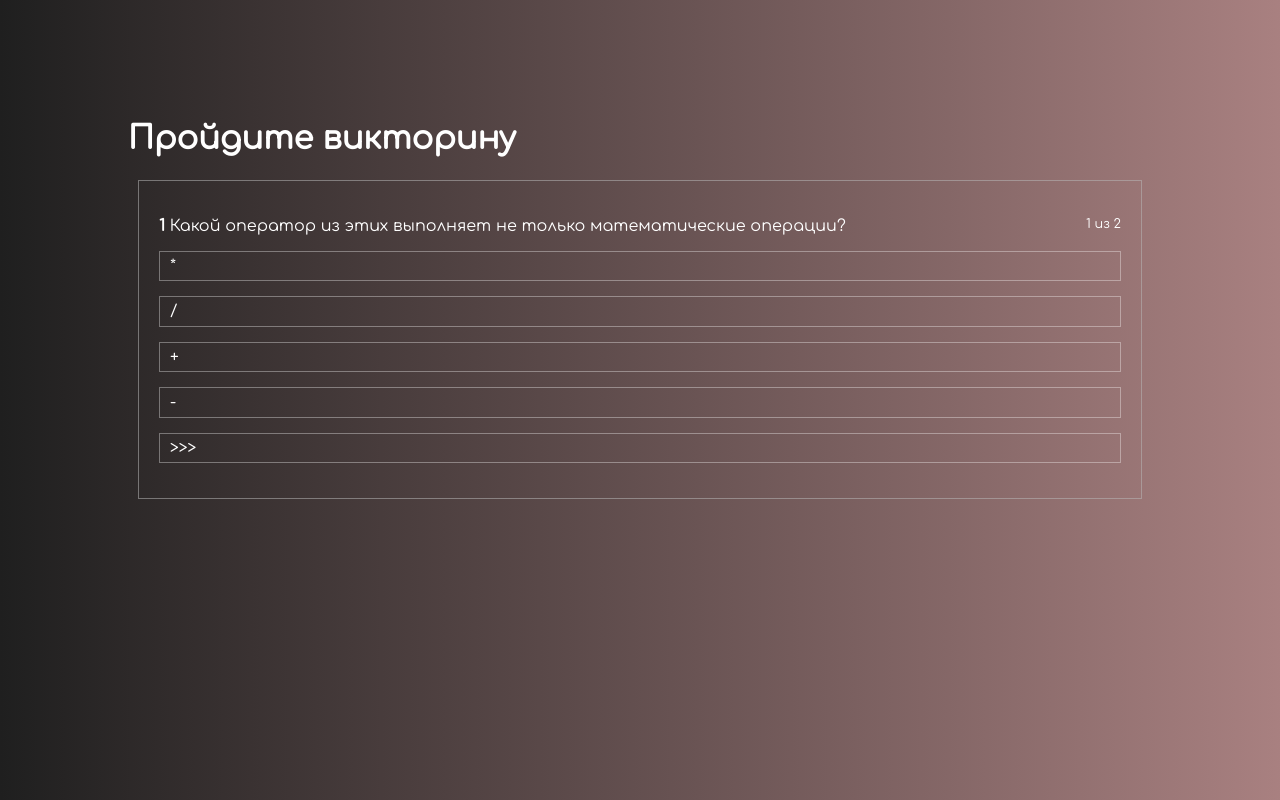
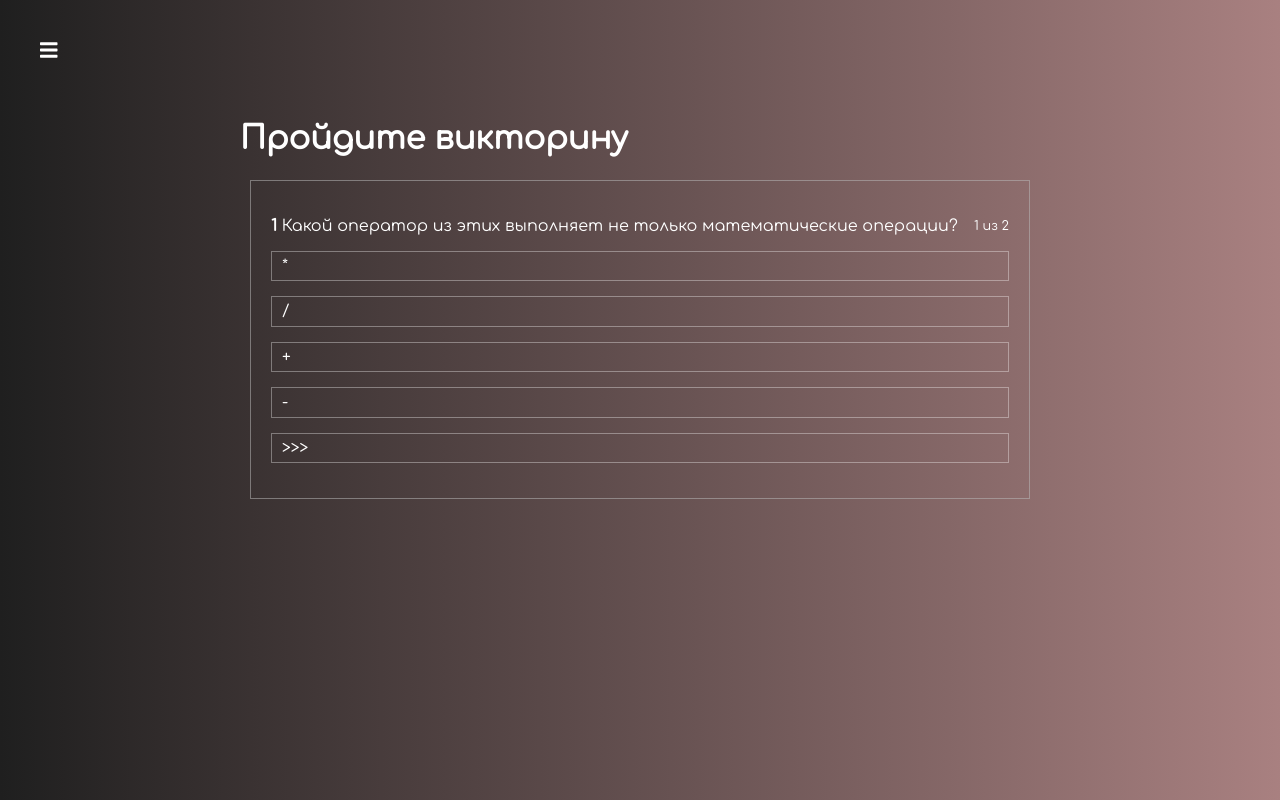
Before and after one commit to Amstergo/Quiz, a React app: page / in a window 1280 px wide. Built offline with nearby package versions, Linux system fonts and the light colour scheme.

Commit message:
add UI and nav

```diff
--- a/src/components/ActiveQuiz/index.module.css
+++ b/src/components/ActiveQuiz/index.module.css
@@ -8,6 +8,11 @@
 .Question {
   display: flex;
   justify-content: space-between;
+  align-items: center;
+}
+
+.Question span {
+  flex: 1;
 }
 
 .Body {
--- a/src/components/FinishedQiuz/index.js
+++ b/src/components/FinishedQiuz/index.js
@@ -1,6 +1,7 @@
 import React from "react";
 import styles from "./index.module.css";
 import { FontAwesomeIcon } from "@fortawesome/react-fontawesome";
+import Button from "../UI/Button";
 
 const FinishedQuiz = props => {
   const successCount = Object.keys(props.results).reduce((total, key) => {
@@ -55,9 +56,7 @@ const FinishedQuiz = props => {
       </p>
 
       <div>
-        <button className={styles.btn} onClick={props.onRetry}>
-          Повторить
-        </button>
+        <Button onClick={props.onRetry}>Повторить</Button>
       </div>
     </div>
   );
--- a/src/components/FinishedQiuz/index.module.css
+++ b/src/components/FinishedQiuz/index.module.css
@@ -1,9 +1,10 @@
 .FinishedQuiz {
   padding: 20px;
   color: white;
-  border: 1px solid #b9b9b987;
+  border: 3px solid #ffffffa8;
   margin: 0 10px;
   position: relative;
+  border-radius: 10px;
 }
 
 .FinishedQuiz ul {
@@ -41,42 +42,3 @@
 .error {
   color: #cc1818;
 }
-
-.btn {
-  display: inline-block;
-  vertical-align: middle;
-  transform: perspective(1px) translateZ(0);
-  box-shadow: 0 0 1px rgba(0, 0, 0, 0);
-  position: relative;
-  background-color: transparent;
-  color: white;
-  border: none;
-  cursor: pointer;
-  margin: 15px 0;
-  text-decoration: underline;
-  line-height: 1.7;
-}
-
-.btn::before {
-  pointer-events: none;
-  content: "";
-  position: absolute;
-  border: #e1e1e191 solid 1px;
-  top: -16px;
-  right: -16px;
-  bottom: -16px;
-  left: -16px;
-  opacity: 0;
-  -webkit-transition-duration: 0.3s;
-  transition-duration: 0.3s;
-  -webkit-transition-property: top, right, bottom, left;
-  transition-property: top, right, bottom, left;
-}
-
-.btn:hover::before {
-  top: -8px;
-  right: -8px;
-  bottom: -8px;
-  left: -8px;
-  opacity: 1;
-}
--- /dev/null
+++ b/src/components/Navigation/MenuToggle/index.js
@@ -0,0 +1,17 @@
+import React from "react";
+import styles from "./index.module.css";
+import { FontAwesomeIcon } from "@fortawesome/react-fontawesome";
+
+const MenuToggle = props => {
+  const classes = [styles.MenuToggle, props.isOpen ? styles.open : null];
+
+  return (
+    <FontAwesomeIcon
+      className={classes.join(" ")}
+      icon={["fas", props.isOpen ? "times" : "bars"]}
+      onClick={props.onToggle}
+    />
+  );
+};
+
+export default MenuToggle;
--- /dev/null
+++ b/src/components/Navigation/MenuToggle/index.module.css
@@ -0,0 +1,18 @@
+.MenuToggle {
+  position: fixed;
+  top: 40px;
+  left: 40px;
+  font-size: 20px;
+  cursor: pointer;
+  color: white;
+  z-index: 1000;
+  transition: opacity, left 0.1s ease-in;
+}
+
+.MenuToggle:hover {
+  opacity: 0.7;
+}
+
+.MenuToggle.open {
+  left: 320px;
+}
--- /dev/null
+++ b/src/components/UI/Button/index.js
@@ -0,0 +1,18 @@
+import React from "react";
+import styles from "./index.module.css";
+
+const Button = props => {
+  const classes = [styles.Button, styles[props.type]];
+
+  return (
+    <button
+      className={classes.join(" ")}
+      onClick={props.onClick}
+      disabled={props.disabled}
+    >
+      {props.children}
+    </button>
+  );
+};
+
+export default Button;
--- /dev/null
+++ b/src/components/UI/Button/index.module.css
@@ -0,0 +1,44 @@
+.Button {
+  display: inline-block;
+  vertical-align: middle;
+  transform: perspective(1px) translateZ(0);
+  box-shadow: 0 0 1px rgba(0, 0, 0, 0);
+  position: relative;
+  background-color: transparent;
+  color: white;
+  border: none;
+  cursor: pointer;
+  margin: 15px 0;
+  text-decoration: underline;
+  line-height: 1.7;
+}
+
+.Button::before {
+  pointer-events: none;
+  content: "";
+  position: absolute;
+  border: #e1e1e1c7 solid 2px;
+  border-radius: 5px;
+  top: -16px;
+  right: -16px;
+  bottom: -16px;
+  left: -16px;
+  opacity: 0;
+  -webkit-transition-duration: 0.3s;
+  transition-duration: 0.3s;
+  -webkit-transition-property: top, right, bottom, left;
+  transition-property: top, right, bottom, left;
+}
+
+.Button:hover::before {
+  top: -8px;
+  right: -8px;
+  bottom: -8px;
+  left: -8px;
+  opacity: 1;
+}
+
+.Button:disabled {
+  cursor: not-allowed;
+  background: #ccc;
+}
--- a/src/containers/Quiz/index.module.css
+++ b/src/containers/Quiz/index.module.css
@@ -12,4 +12,5 @@
 
 .Wrapper {
   width: 80%;
+  max-width: 800px;
 }
--- a/src/hoc/Layout/index.js
+++ b/src/hoc/Layout/index.js
@@ -1,10 +1,25 @@
 import React from "react";
 import styles from "./index.module.css";
+import MenuToggle from "../../components/Navigation/MenuToggle";
 
 class Layout extends React.Component {
+  state = {
+    menu: false
+  };
+
+  toggleMenuHandler = () => {
+    this.setState({
+      menu: !this.state.menu
+    });
+  };
+
   render() {
     return (
       <div className={styles.Layout}>
+        <MenuToggle
+          onToggle={this.toggleMenuHandler}
+          isOpen={this.state.menu}
+        />
         <main>{this.props.children}</main>
       </div>
     );
```
